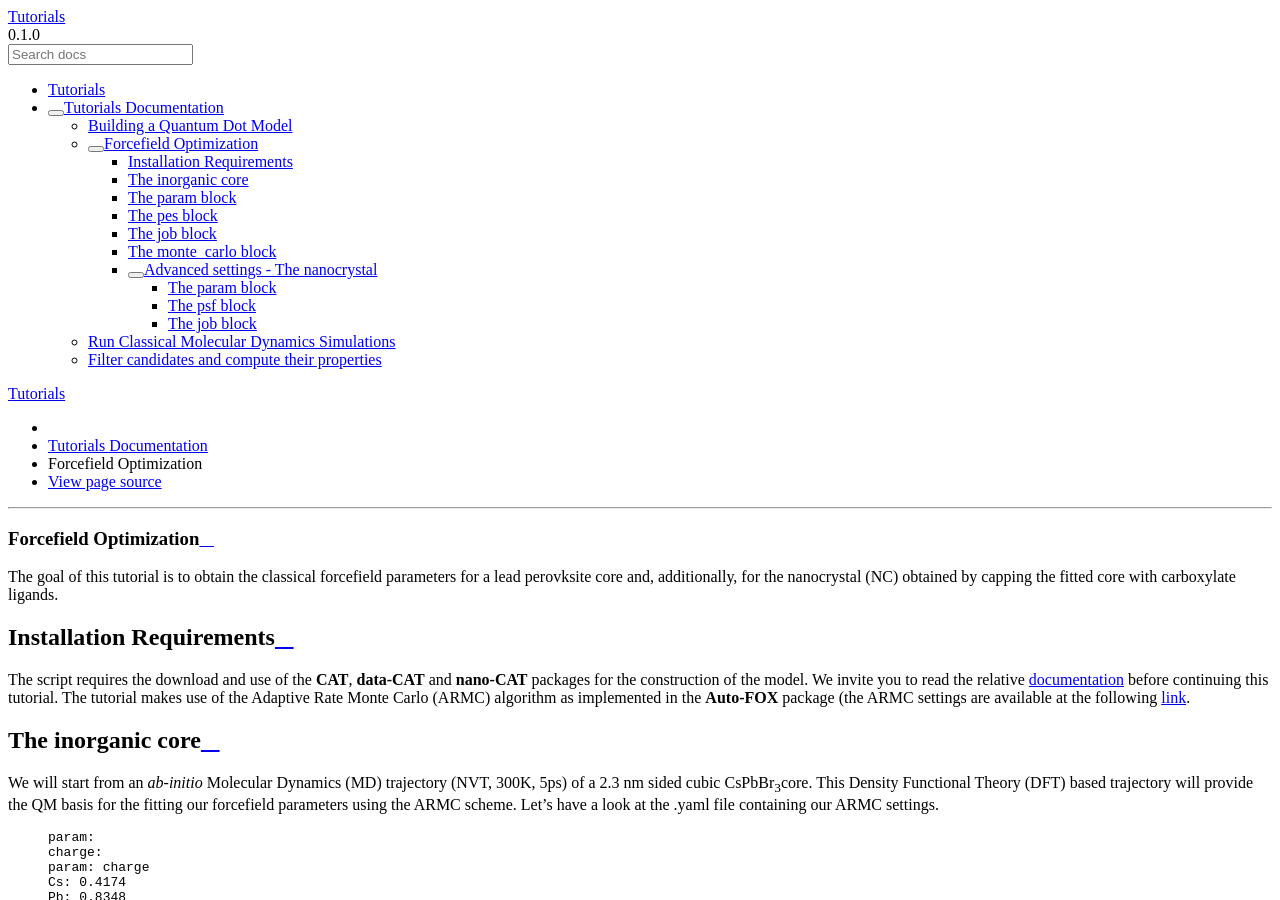
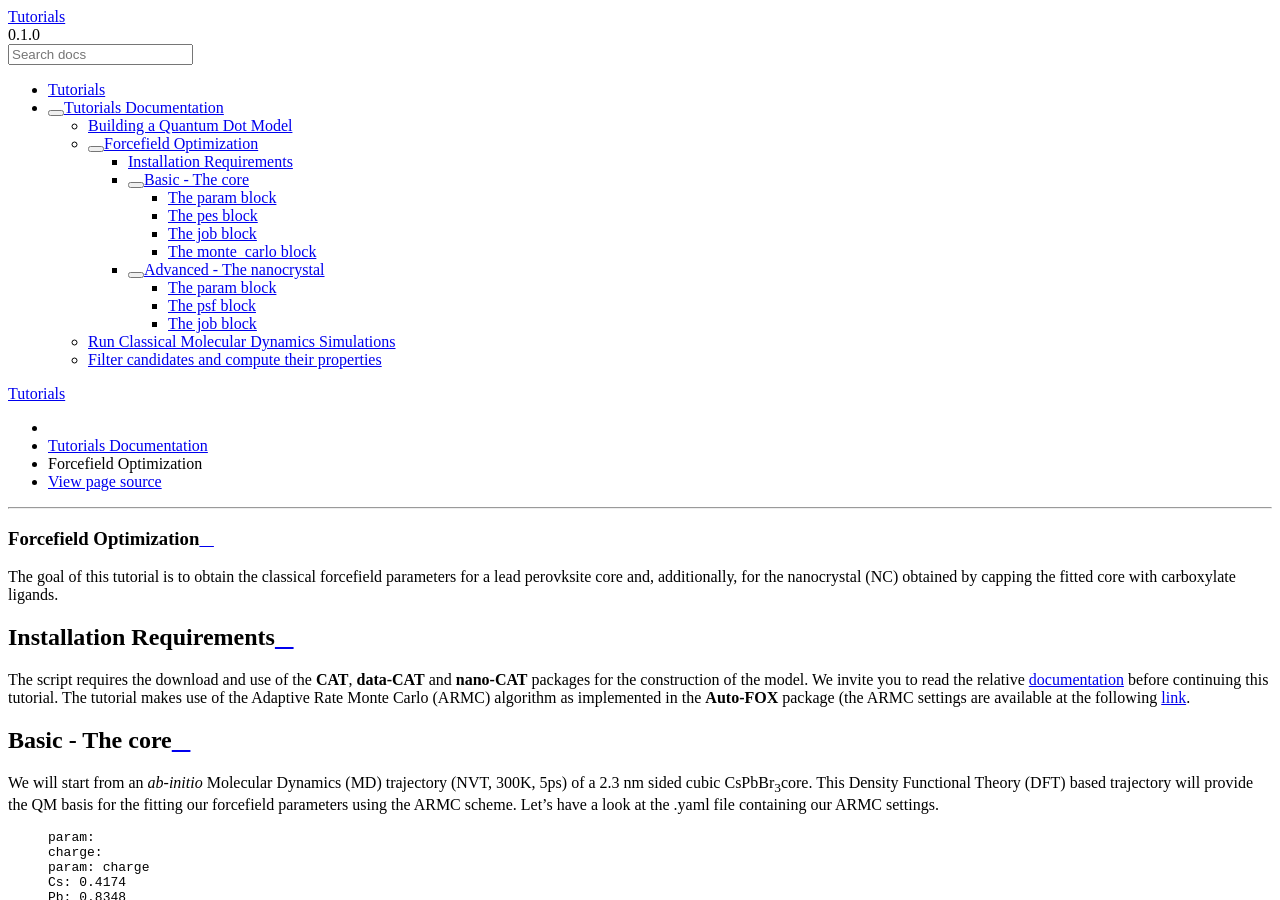
Before and after one commit to nlesc-nano/Tutorials, a Sphinx documentation site: the page built from docs/2_fitting.rst, in a window 1280 px wide and 900 px high. Built offline with Sphinx 7.4.7 and the Read the Docs theme 2.0.0, drawn with Linux system fonts in a browser that asks for light colours; some of the changed text lies outside the part shown.

Commit message:
Update 2_fitting.rst

```diff
--- a/docs/2_fitting.rst
+++ b/docs/2_fitting.rst
@@ -8,8 +8,8 @@ Installation Requirements
 -------------------------
 The script requires the download and use of the **CAT**, **data-CAT** and **nano-CAT** packages for the construction of the model. We invite you to read the relative `documentation <https://cat.readthedocs.io/en/latest/0_documentation.html#cat-documentation>`__ before continuing this tutorial. The tutorial makes use of the Adaptive Rate Monte Carlo (ARMC) algorithm as implemented in the **Auto-FOX** package (the ARMC settings are available at the following `link <https://auto-fox.readthedocs.io/en/latest/4_monte_carlo.html>`__.
 
-The inorganic core
--------------------
+Basic - The core
+----------------
 
 We will start from an *ab-initio* Molecular Dynamics (MD) trajectory (NVT, 300K, 5ps) of a 2.3 nm sided cubic CsPbBr\ :sub:`3`\ core. This Density Functional Theory (DFT) based trajectory will provide the QM basis for the fitting our forcefield parameters using the ARMC scheme. Let's have a look at the .yaml file containing our ARMC settings.
 
@@ -114,7 +114,7 @@ We will start from an *ab-initio* Molecular Dynamics (MD) trajectory (NVT, 300K,
 Now, let's see in detail the contents of each section of our input file.
 
 The param block
----------------
+^^^^^^^^^^^^^^^
 The ``"param"`` key contains all user-specified features concerning the to-be optimized parameters for the Coulomb potential (the charge_)
 and the Lennard-Jones potential (epsilon_ & sigma_). Let's have a look at the relative sub-blocks:
 
@@ -207,7 +207,7 @@ The script provides the sigma values in Angstrom so we divided them by 10 to obt
 In order to avoid atoms getting too close one from each other, we constrained the sigma parameters to be higher than a minimal value (choosen to be exactly 0.02 nm lower than the initial value).
 
 The pes block
--------------
+^^^^^^^^^^^^^
 The `pes <https://auto-fox.readthedocs.io/en/latest/4_monte_carlo_args.html?highlight=rtf#pes>`_ block contains the setting and descriptors aimed at the construction of the Potential Energy Surface (PES) of the atoms we aim to fit, specified in the kwargs_ subsection. We chose to calculate their radial distribution function (rdf_).
 
     .. code:: yaml
@@ -220,7 +220,7 @@ The `pes <https://auto-fox.readthedocs.io/en/latest/4_monte_carlo_args.html?high
 
 
 The job block
--------------
+^^^^^^^^^^^^^
 The `job <https://auto-fox.readthedocs.io/en/latest/4_monte_carlo_args.html?highlight=job#job>`_ section is divided into two subsections:
 
     * ``molecule``, containing the reference .xyz file with the reference QM rdf;
@@ -278,7 +278,7 @@ The `job <https://auto-fox.readthedocs.io/en/latest/4_monte_carlo_args.html?high
 This section containts the actual parameters that will figure in the CP2K input file: for further inquiries on the keywords, we invite you to refer to the relative `documentation <https://manual.cp2k.org/cp2k-7_1-branch/CP2K_INPUT.html>`_. These parameters can be tailored according to need: for example, in our case, we tailored the MDs to improve the visualization of the grid by adjusting the value of ``gmax`` to the dimension of our cubic cell (whose periodic parameters are thus provided as ``abc``) and we chose which properties - the trajectory, velocities and forces - to print over each MD run depending on the future calculations we aimed to perform. Moreover, we performed NVT MD simulations on systems at room temperature and, in the absence of organic molecules, we opted for 2.5 fs integration timesteps.
 
 The monte_carlo block
------------------------
+^^^^^^^^^^^^^^^^^^^^^
 The `monte_carlo <https://auto-fox.readthedocs.io/en/latest/4_monte_carlo_args.html?highlight=md_settings#monte-carlo>`_ block contains all the settings required to operate the Monte Carlo procedure (in our case, we are making use of the `Adaptive Rate Monte Carlo <https://auto-fox.readthedocs.io/en/latest/4_monte_carlo.html#addaptive-rate-monte-carlo>`_ algorithm), including the total number of iterations and sub_iterations in the procedure, the name and path of the logfile containing the summary of the performed jobs and their respective errors calculated through a comparison with our chosen PES descriptor (rdf), the paths of the working directory and whether or not the directories containing the single MD jobs are being kept in the main working directory (``keep_files: True`` or ``False``).
 
     .. code:: yaml
@@ -296,8 +296,8 @@ The `monte_carlo <https://auto-fox.readthedocs.io/en/latest/4_monte_carlo_args.h
 We will thus perform the fitting procedure by opening our conda environment containing **Auto-FOX** and computing the command prompt ``init_armc settings.yaml``.
 Once we obtain reliable parameters for the core (i.e. when the comparison between our reference function, the MM radial distribution function calculated with the fitted parameters, and the QM-computed radial distribution function displays a very low error), it is possible to move to the fitting of more complex models.
 
-Advanced settings - The nanocrystal
------------------------------------
+Advanced - The nanocrystal
+--------------------------
 We will now move to fitting the forcefield parameters for the nanocrystal (NC) obtained by capping our - now fitted - CsPbBr\ :sub:`3`\ core with carboxylate ligands (see `tutorial <https://nanotutorials.readthedocs.io/en/latest/1_build_qd.html>`_ for the Quantum Dot construction using **CAT**).
 The construction of a forcefield for a Quantum Dot (QD) is a bit more challenging than the forcefield of its "naked" core, because it requires additional parameters to achieve a proper description of:
 
```
